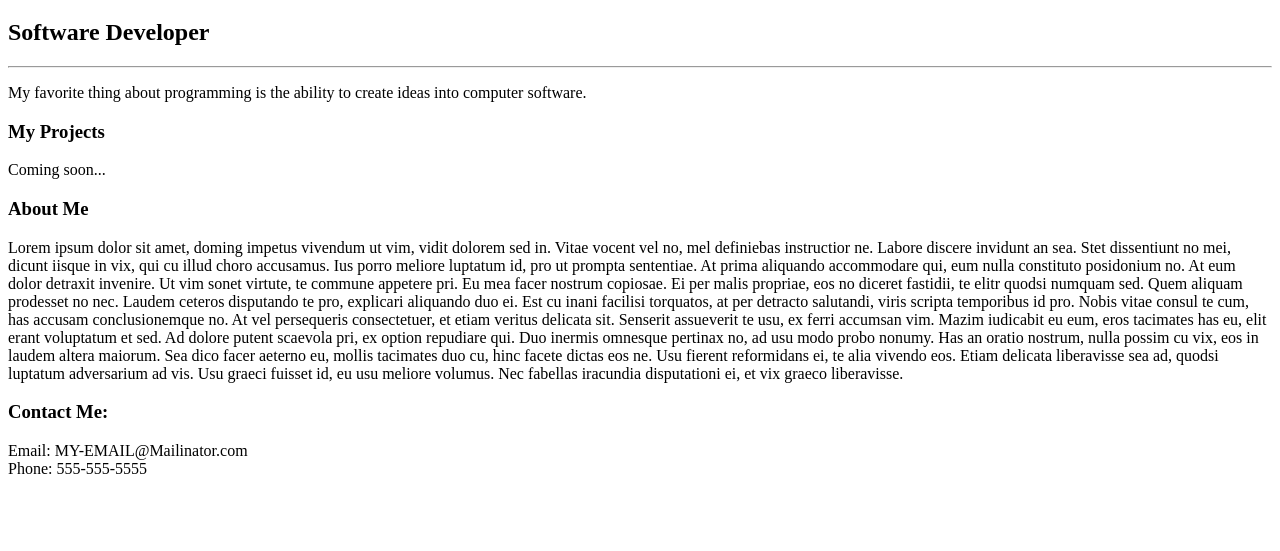
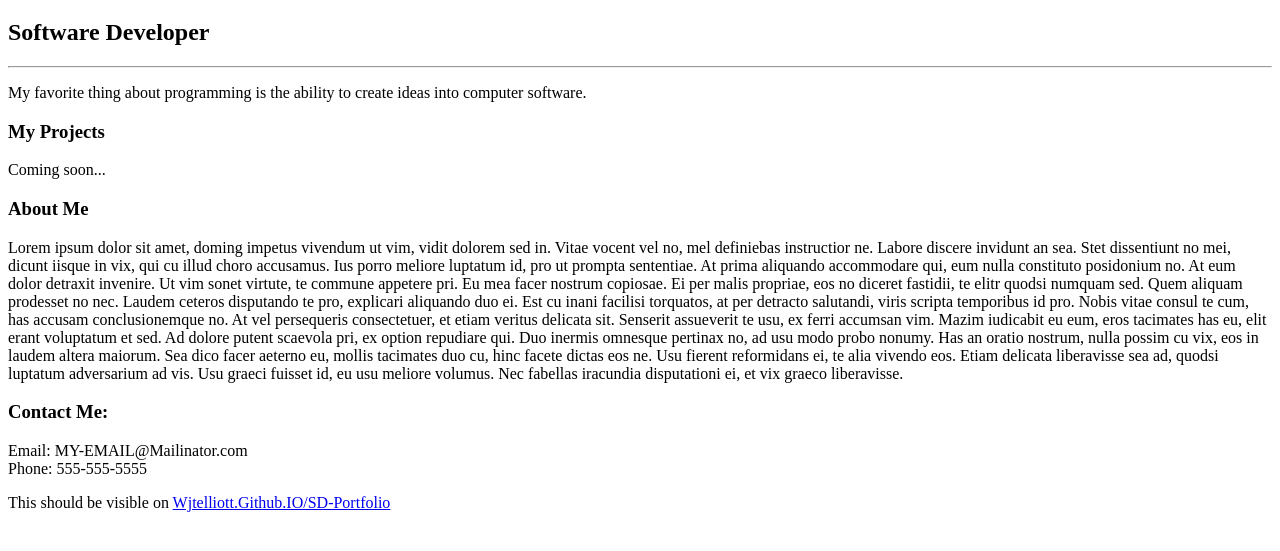
Before and after one commit to wjtelliott/sd-portfolio, a plain HTML site: page index.html in a window 1280 px wide. Shown: the part 61-612 px from the top of the page. Drawn offline with Linux system fonts and the light colour scheme.

Commit message:
Added links to the bottom of the page

```diff
--- a/index.html
+++ b/index.html
@@ -58,6 +58,7 @@
         <p>Email: MY-EMAIL@Mailinator.com<br>Phone: 555-555-5555
         </p>
 
+        <p>This should be visible on <a href="wjtelliott.github.io/sd-portfolio">Wjtelliott.Github.IO/SD-Portfolio</a></p>
 
 
      </div>
```
